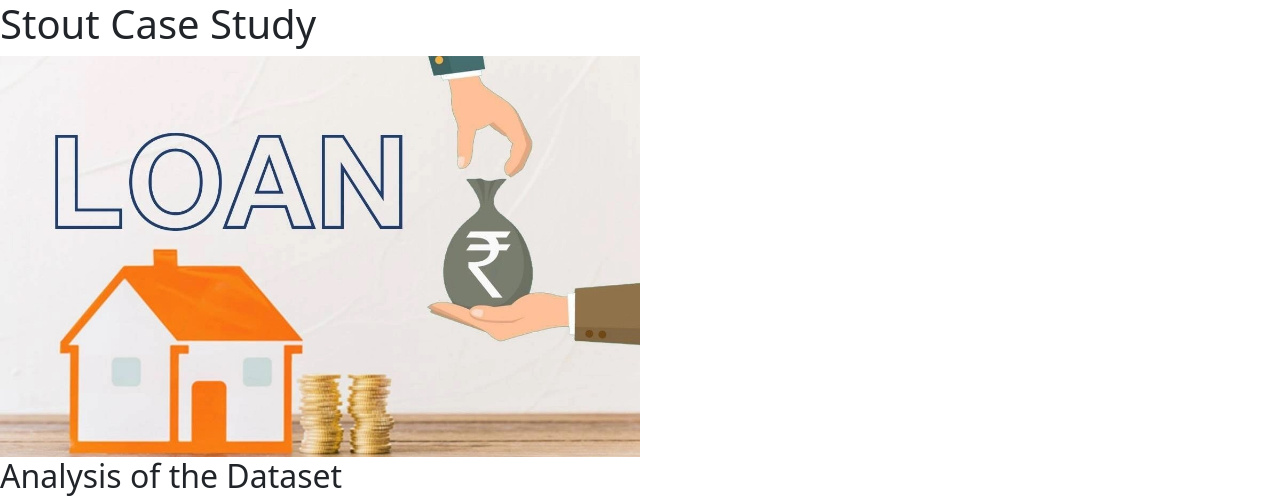
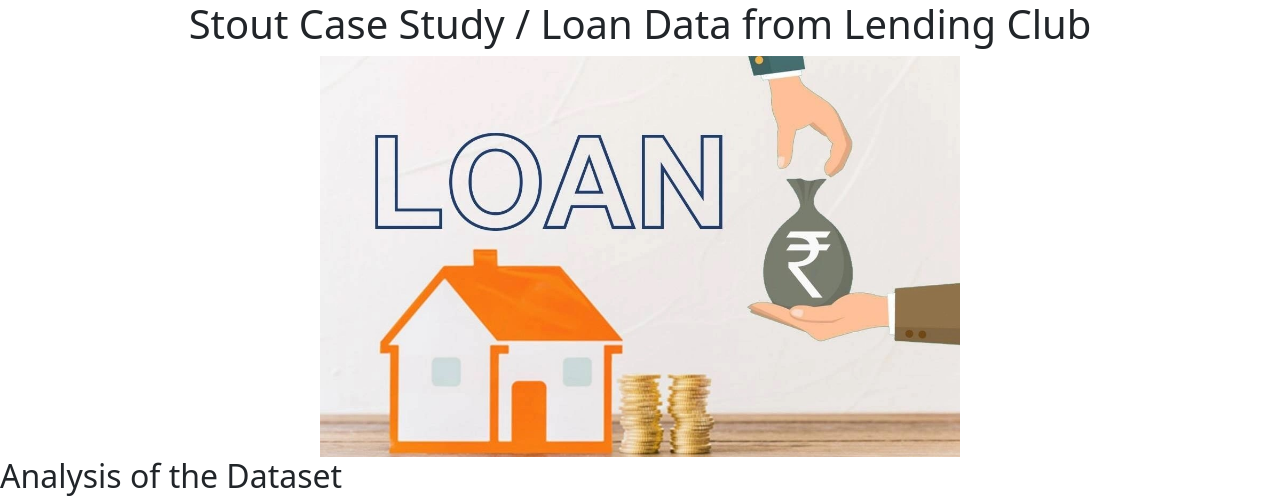
Before and after one commit to vickypar/Stout_Case_Study, a plain HTML site: page docs/index.html in a window 1280 px wide. Shown: the top 501 px of the page. Drawn offline with nearby package versions, Linux system fonts and the light colour scheme.

Commit message:
Centering title and image

```diff
--- a/docs/index.html
+++ b/docs/index.html
@@ -6,8 +6,8 @@
            <link rel="shortcut icon" type="image/jpg" href="loan_image.jpg"/>
       </head>
       <body>
-      <h1>Stout Case Study</h1>
-      <img src="loan_image.jpg" alt="pie chart" width="50%">
+      <center><h1>Stout Case Study / Loan Data from Lending Club</h1>
+            <img src="loan_image.jpg" alt="pie chart" width="50%"></center>
       <h2>Analysis of the Dataset</h2>
             <p>This dataset contains loan data.</p>
       <iframe src="homeownership.html" width="100%" height="500" style="border:1px solid black;">  </iframe>
```
